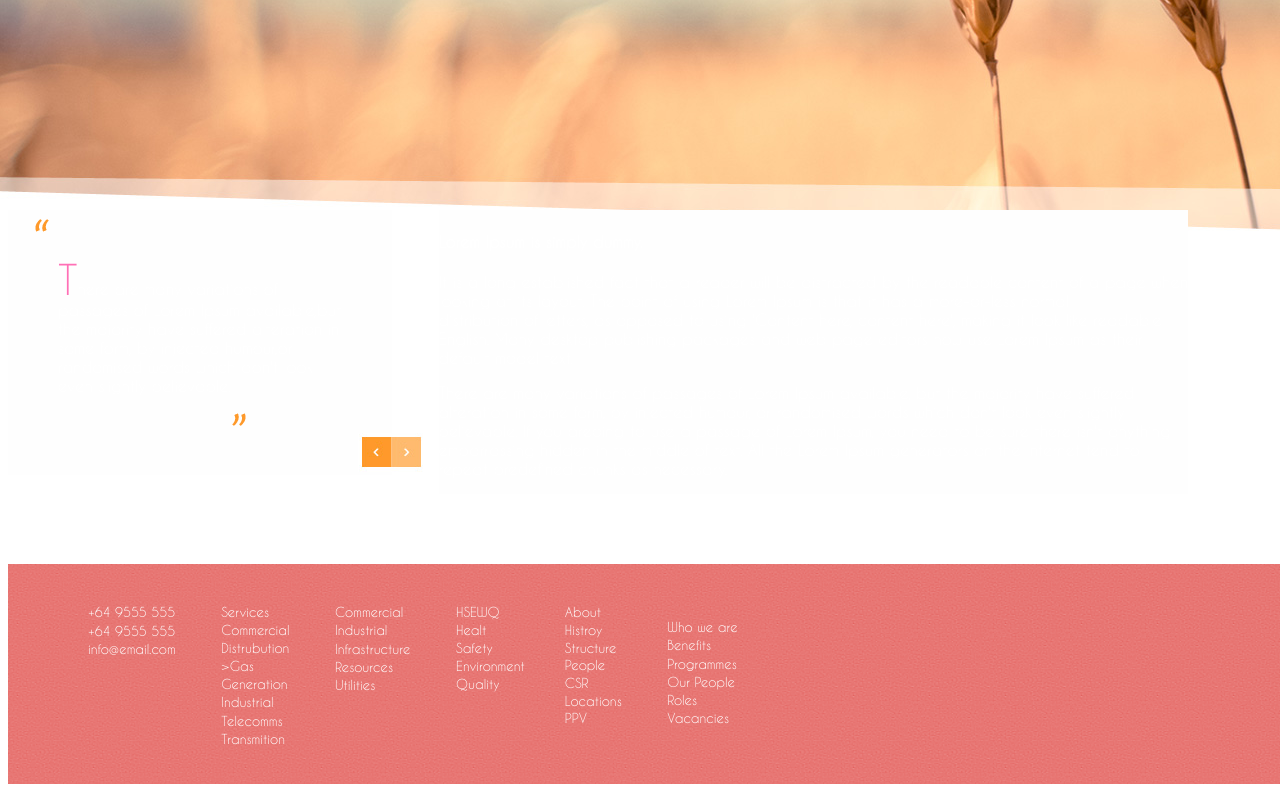
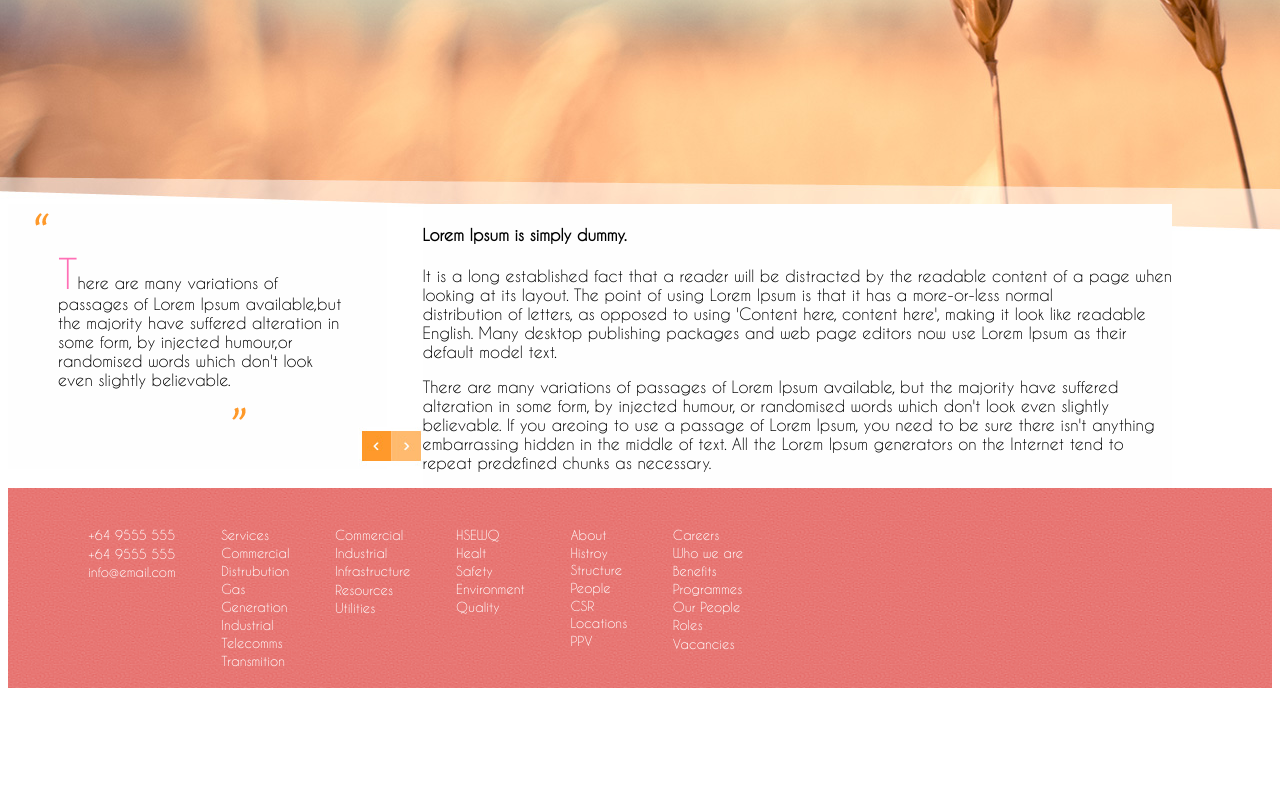
Before and after one commit to ViPalamarchuk/organic, a plain HTML site: page index.html in a window 1280 px wide. Shown: the part 721-1521 px from the top of the page. After the commit the page ends 1427 px from the top, so only its background shows below. Drawn offline with Linux system fonts and the light colour scheme.

Commit message:
Fixed footer style.

```diff
--- a/css/footer.css
+++ b/css/footer.css
@@ -17,5 +17,11 @@ ul {
     justify-content: flex-start;
 }
 footer{
-    margin-top: 70%;
+    clear: both;
+    height: 200px;
+    margin-top: -200px;
+    min-width: 800px;
+    min-height: 200px;
+    max-width: 100%;
+    max-height: 200px;
 }
--- a/css/main.css
+++ b/css/main.css
@@ -1,7 +1,4 @@
-#wrapper {
-    max-width: 960px ;
-    margin: auto ;
-}
+
 @font-face {
     font-family: 'CaviarDreams';
     src: url(../CaviarDreams.ttf);
@@ -11,7 +8,6 @@
 body {
     font-family: 'CaviarDreams', sans-serif;
     background: url("../image/bg.jpg") no-repeat ;
-    width: 100%;
 }
 .logo1 {
     margin-left: 20px;
@@ -63,3 +59,6 @@ a{
      text-decoration: underline;
      color: #ff85b6;
  }
+ header, aside, section {
+     height: 100%;
+ }
--- a/index.html
+++ b/index.html
@@ -8,6 +8,7 @@
         <title>Organic</title>
     </head>
     <body>
+    <div style="height: 100%">
     <header>
         <div id="header">
             <div class="logo1">
@@ -20,7 +21,7 @@
                 <li><a href="">Industrial</a></li>
                 <li><a href="">Infrastructure</a></li>
                 <li><a href="">Resource</a></li>
-                        <li><a href="">Contact</li>
+                <li><a href="">Contact</a></li>
            </ul>
         </nav>
         <div id="heading">
@@ -58,64 +59,65 @@
             </p>
         </div>
     </section>
+    </div>
     <footer>
         <ul class="footer_menu">
             <li>
                 <ul class="footer_menu_item">
-                    <li><a href=""> +64 9555 555</li>
-                    <li><a href=""> +64 9555 555</li>
-                    <li><a href=""> <a href="">info@email.com</a></li>
+                    <li><a href=""> +64 9555 555</a></li>
+                    <li><a href=""> +64 9555 555</a></li>
+                    <li><a href="">info@email.com</a></li>
                 </ul>
             </li>
             <li>
                 <ul class="footer_menu_item">
-                    <li><a href="">Services</li>
-                    <li><a href="">Commercial</li>
-                    <li><a href="">Distrubution</li>
-                    <li><a href=""><a href="">>Gas</li>
-                    <li><a href="">Generation</li>
-                    <li><a href="">Industrial</li>
-                    <li><a href="">Telecomms</li>
-                    <li><a href="">Transmition</li>
+                    <li><a href="">Services</a></li>
+                    <li><a href="">Commercial</a></li>
+                    <li><a href="">Distrubution</a></li>
+                    <li><a href="">Gas</a></li>
+                    <li><a href="">Generation</a></li>
+                    <li><a href="">Industrial</a></li>
+                    <li><a href="">Telecomms</a></li>
+                    <li><a href="">Transmition</a></li>
                 </ul>
             </li>
             <li>
                 <ul class="footer_menu_item">
-                    <li><a href="">Commercial</li>
-                    <li><a href="">Industrial</li>
-                    <li><a href="">Infrastructure</li>
-                    <li><a href="">Resources</li>
-                    <li><a href="">Utilities</li>
+                    <li><a href="">Commercial</a></li>
+                    <li><a href="">Industrial</a></li>
+                    <li><a href="">Infrastructure</a></li>
+                    <li><a href="">Resources</a></li>
+                    <li><a href="">Utilities</a></li>
                 </ul>
             </li>
             <li>
                 <ul class="footer_menu_item">
-                    <li><a href="">HSEWQ</li>
-                    <li><a href="">Healt</li>
-                    <li><a href="">Safety</li>
-                    <li><a href="">Environment</li>
-                    <li><a href="">Quality</li>
-                </ul>
-            </l>
-            <li>
-                <ul class="footer_menu_item">
-                    <li><a href="">About</li>
-                    <li><a href="">Histroy</li>
-                    <li><a href="">Structure</li>
-                    <li><a href="">People</li>
-                    <li><a href="">CSR</li>
-                    <li><a href="">Locations</li>
-                    <li><a href="">PPV</li>
+                    <li><a href="">HSEWQ</a></li>
+                    <li><a href="">Healt</a></li>
+                    <li><a href="">Safety</a></li>
+                    <li><a href="">Environment</a></li>
+                    <li><a href="">Quality</a></li>
                 </ul>
             </li>
             <li>
                 <ul class="footer_menu_item">
-                    <li><a href=""Careers</li>
-                    <li><a href="">Who we are</li>
-                    <li><a href="">Benefits</li>
-                    <li><a href="">Programmes</li>
-                    <li><a href="">Our People</li>
-                    <li><a href="">Roles</li>
+                    <li><a href="">About</a></li>
+                    <li><a href="">Histroy</a></li>
+                    <li><a href="">Structure</a></li>
+                    <li><a href="">People</a></li>
+                    <li><a href="">CSR</a></li>
+                    <li><a href="">Locations</a></li>
+                    <li><a href="">PPV</a></li>
+                </ul>
+            </li>
+            <li>
+                <ul class="footer_menu_item">
+                    <li><a href="">Careers</a></li>
+                    <li><a href="">Who we are</a></li>
+                    <li><a href="">Benefits</a></li>
+                    <li><a href="">Programmes</a></li>
+                    <li><a href="">Our People</a></li>
+                    <li><a href="">Roles</a></li>
                     <li><a href="">Vacancies</a></li>
                 </ul>
             </li>
```
Lines whose indentation alone changed are shown as unchanged.
